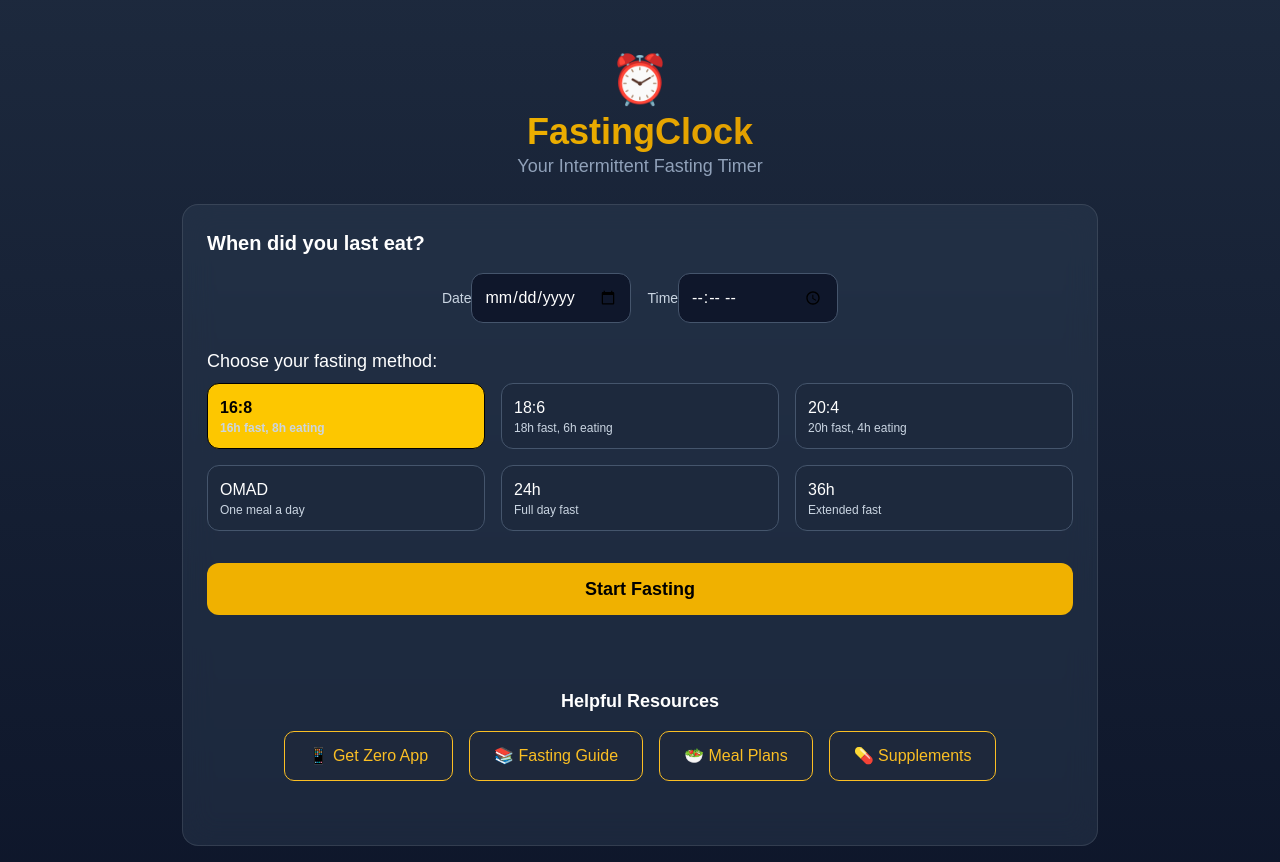
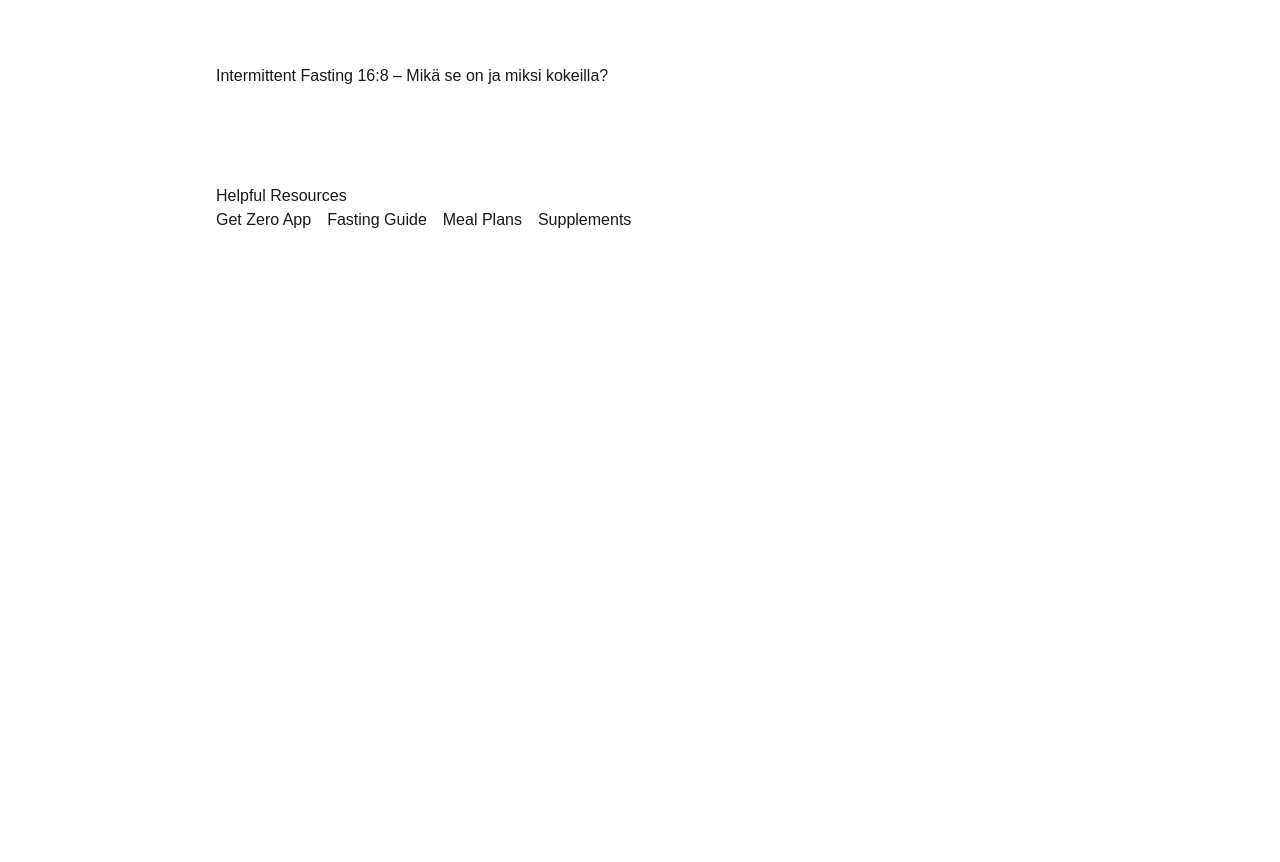
Before and after one commit to smartnodehub/fastingclock, a Next.js app: page / in a window 1280 px wide. After the commit the page ends 800 px from the top, so only its background shows below. Built offline with nearby package versions, Linux system fonts and the light colour scheme.

Commit message:
feat: add side and center AdSense blocks to page layout

```diff
--- a/src/app/page.tsx
+++ b/src/app/page.tsx
@@ -1,38 +1,6 @@
-'use client'
-
-import Head from 'next/head'
-import { useEffect, useState } from "react"
-
-type FastingOption = {
-  label: string
-  hours: number
-  eatingWindow: number
-  desc: string
-}
-
-const options: FastingOption[] = [
-  { label: "16:8", hours: 16, eatingWindow: 8, desc: "16h fast, 8h eating" },
-  { label: "18:6", hours: 18, eatingWindow: 6, desc: "18h fast, 6h eating" },
-  { label: "20:4", hours: 20, eatingWindow: 4, desc: "20h fast, 4h eating" },
-  { label: "OMAD", hours: 23, eatingWindow: 1, desc: "One meal a day" },
-  { label: "24h", hours: 24, eatingWindow: 0, desc: "Full day fast" },
-  { label: "36h", hours: 36, eatingWindow: 0, desc: "Extended fast" },
-]
+import React, { useEffect } from "react";
 
 export default function Page() {
-  const [date, setDate] = useState("")
-  const [time, setTime] = useState("")
-  const [selected, setSelected] = useState<FastingOption>(options[0])
-  const [canEatTime, setCanEatTime] = useState<Date | null>(null)
-  const [now, setNow] = useState(new Date())
-  const [startTime, setStartTime] = useState<Date | null>(null)
-
-  useEffect(() => {
-    const interval = setInterval(() => setNow(new Date()), 1000)
-    return () => clearInterval(interval)
-  }, [])
-
-  // AdSense initialization
   useEffect(() => {
     try {
       const ads = window.adsbygoogle;
@@ -44,151 +12,46 @@ export default function Page() {
     }
   }, []);
 
-  const calculate = () => {
-    if (!date || !time) return
-    const start = new Date(`${date}T${time}`)
-    const end = new Date(start.getTime() + selected.hours * 60 * 60 * 1000)
-    setStartTime(start)
-    setCanEatTime(end)
-  }
-
-  const getTimeParts = (ms: number) => {
-    const totalSec = Math.max(ms / 1000, 0)
-    const h = Math.floor(totalSec / 3600)
-    const m = Math.floor((totalSec % 3600) / 60)
-    const s = Math.floor(totalSec % 60)
-    return { h, m, s }
-  }
-  const totalDuration = selected.hours * 60 * 60 * 1000;
-  const elapsed = startTime ? now.getTime() - startTime.getTime() : 0;
-  const remaining = canEatTime ? canEatTime.getTime() - now.getTime() : 0;
-  const progress = Math.min((elapsed / totalDuration) * 100, 100);
-
   return (
-    <>
-      <Head>
-        <title>FastingTimer - Intermittent Fasting Calculator</title>
-        <meta
-          name="description"
-          content="Calculate your intermittent fasting schedule. Find out when you can eat again with our free fasting timer."
-        />
-        <meta
-          name="keywords"
-          content="intermittent fasting calculator, fasting timer, 16:8 fasting, OMAD, time-restricted eating"
-        />
-        <meta name="viewport" content="width=device-width, initial-scale=1" />
-        <meta name="robots" content="index, follow" />
-        <link rel="canonical" href="https://fastingclock.com/" />
-        {/* ✅ Google AdSense script */}
-        <script
-          async
-          src="https://pagead2.googlesyndication.com/pagead/js/adsbygoogle.js?client=ca-pub-7058115116105378"
-          crossOrigin="anonymous"
-        ></script>
-      </Head>
-
-      <main className="min-h-screen bg-gradient-to-b from-slate-800 to-slate-900 text-white p-4">
-        <div className="grid grid-cols-1 lg:grid-cols-[150px_minmax(0,1fr)_150px] gap-4">
-          {/* Vasak reklaamiala – alati nähtav, mobiilis väiksem */}
-          <div className="flex justify-center items-center">
+    <main className="container mx-auto py-8">
+      <div className="grid grid-cols-1 lg:grid-cols-[200px_minmax(0,1fr)_200px] gap-4">
+        {/* Vasak reklaamiala */}
+        <div className="hidden lg:block">
           <ins
             className="adsbygoogle"
-              style={{ display: "block", width: "100%", minHeight: "120px", maxHeight: "300px" }}
+            style={{ display: "block", width: "200px", height: "600px" }}
             data-ad-client="ca-pub-7058115116105378"
             data-ad-slot="3748465240"
             data-ad-format="vertical"
-            />
+          ></ins>
         </div>
 
         {/* Keskne sisu */}
         <div>
-            {/* FastingClock Professional Logo */}
-            <div className="text-center mb-6 mt-10">
-              <div className="text-5xl mb-2">⏰</div>
-              <h1 className="text-4xl font-bold bg-gradient-to-r from-yellow-400 to-yellow-600 bg-clip-text text-transparent">
-                FastingClock
-              </h1>
-              <p className="text-slate-400 text-lg">Your Intermittent Fasting Timer</p>
+          {/* 1) Artikkel / sisuloogika */}
+          <article className="prose mx-auto py-8">
+            <h1>Intermittent Fasting 16:8 – Mikä se on ja miksi kokeilla?</h1>
+            {/* …300+ sanainen teksti, FAQ, affiliate-linkit … */}
+          </article>
+
+          {/* 2) Timer-komponentti */}
+          <section className="my-8">
+            {/* …sinu Calculate Fasting Time -lomake ja painike… */}
+          </section>
+
+          {/* 3) Helpful Resources */}
+          <section className="prose mx-auto py-8">
+            <h2>Helpful Resources</h2>
+            <div className="flex flex-wrap gap-4">
+              <a href="AFF_LINK1" className="btn-aff">Get Zero App</a>
+              <a href="AFF_LINK2" className="btn-aff">Fasting Guide</a>
+              <a href="AFF_LINK3" className="btn-aff">Meal Plans</a>
+              <a href="AFF_LINK4" className="btn-aff">Supplements</a>
             </div>
+          </section>
 
-            <div className="bg-slate-700/40 backdrop-blur-lg border border-white/10 rounded-2xl p-6">
-              <h2 className="text-xl font-semibold mb-4">When did you last eat?</h2>
-              <div className="flex flex-wrap gap-4 justify-center mb-6">
-                <div>
-                  <label className="text-sm text-slate-300">Date</label>
-                  <input
-                    type="date"
-                    value={date}
-                    onChange={(e) => setDate(e.target.value)}
-                    className="datetime-input w-40 p-3 rounded-xl bg-slate-900 border border-slate-600 text-white"
-                  />
-                </div>
-                <div>
-                  <label className="text-sm text-slate-300">Time</label>
-                  <input
-                    type="time"
-                    value={time}
-                    onChange={(e) => setTime(e.target.value)}
-                    className="datetime-input w-40 p-3 rounded-xl bg-slate-900 border border-slate-600 text-white"
-                  />
-                </div>
-              </div>
-
-              <h3 className="text-lg mb-2 font-medium">Choose your fasting method:</h3>
-              <div className="grid grid-cols-2 md:grid-cols-3 gap-4 mb-6">
-                {options.map((opt) => (
-                  <button
-                    key={opt.label}
-                    onClick={() => setSelected(opt)}
-                    className={`p-3 rounded-xl text-left border transition ${
-                      selected.label === opt.label
-                        ? "bg-yellow-400 text-black font-bold"
-                        : "bg-slate-800 text-white border-slate-600 hover:bg-slate-700"
-                    }`}
-                  >
-                    <div className="text-base">{opt.label}</div>
-                    <div className="text-xs text-slate-300">{opt.desc}</div>
-                  </button>
-                ))}
-              </div>
-
-              <button
-                onClick={calculate}
-                className="w-full py-3 rounded-xl bg-yellow-500 text-black font-bold text-lg mt-2 mb-6 hover:bg-yellow-600 transition"
-              >
-                Start Fasting
-              </button>
-
-              {/* Timer display */}
-              {startTime && canEatTime && (
-                <div className="mt-8 mb-8">
-                  <div className="text-2xl font-bold mb-2">Time Remaining</div>
-                  <div className="text-4xl font-mono mb-2">
-                    {getTimeParts(remaining).h}h {getTimeParts(remaining).m}m {getTimeParts(remaining).s}s
-                  </div>
-                  <div className="w-full bg-slate-800 rounded-full h-4 mb-2">
-                    <div
-                      className="bg-yellow-400 h-4 rounded-full"
-                      style={{ width: `${progress}%` }}
-                    ></div>
-                  </div>
-                  <div className="text-slate-400 text-sm">You can eat again at {canEatTime.toLocaleString()}</div>
-                </div>
-              )}
-
-              {/* 💡 Affiliate buttons */}
-              <div className="mt-12">
-                <h3 className="text-lg font-semibold mb-4 text-center">Helpful Resources</h3>
-                <div className="flex flex-wrap justify-center gap-4">
-                  <a href="#" className="affiliate-btn">📱 Get Zero App</a>
-                  <a href="#" className="affiliate-btn">📚 Fasting Guide</a>
-                  <a href="#" className="affiliate-btn">🥗 Meal Plans</a>
-                  <a href="#" className="affiliate-btn">💊 Supplements</a>
-                </div>
-              </div>
-
-              {/* Google AdSense display ad block */}
-              <div className="mt-10 text-center">
+          {/* 4) Keskne AdSense-lohk sisällön jälkeen */}
+          <div className="my-8 text-center">
             <ins
               className="adsbygoogle"
               style={{ display: "block" }}
@@ -196,25 +59,22 @@ export default function Page() {
               data-ad-slot="3748465240"
               data-ad-format="auto"
               data-full-width-responsive="true"
-                />
-              </div>
+            ></ins>
           </div>
         </div>
 
-          {/* Parem reklaamiala – alati nähtav, mobiilis väiksem */}
-          <div className="flex justify-center items-center">
+        {/* Parem reklaamiala */}
+        <div className="hidden lg:block">
           <ins
             className="adsbygoogle"
-              style={{ display: "block", width: "100%", minHeight: "120px", maxHeight: "300px" }}
+            style={{ display: "block", width: "200px", height: "600px" }}
             data-ad-client="ca-pub-7058115116105378"
             data-ad-slot="3748465240"
             data-ad-format="vertical"
-            />
+          ></ins>
         </div>
+
       </div>
     </main>
-    </>
   );
-// ...existing code...
-// Eemaldatud duplikaatsed ja katkised <ins> elemendid
 }
```
Lines whose indentation alone changed are shown as unchanged.
